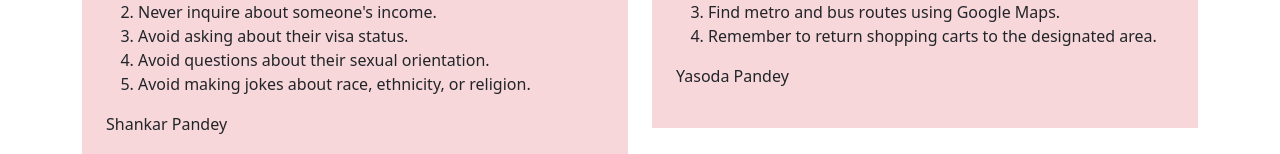
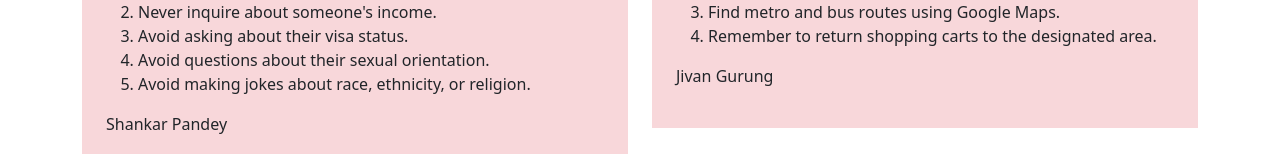
Before and after one commit to shankar12np/janekothiyena, an Angular app: page /new-in-community in a window 1280 px wide. Shown: the part 213-367 px from the top of the page. Built offline with nearby package versions, Linux system fonts and the light colour scheme.

Commit message:
jivan added

```diff
--- a/src/app/new-in-community/new-in-community.component.ts
+++ b/src/app/new-in-community/new-in-community.component.ts
@@ -27,7 +27,7 @@ export class NewInCommunityComponent {
         "Find metro and bus routes using Google Maps.",
         "Remember to return shopping carts to the designated area.",
       ],
-      writer: 'Yasoda Pandey'
+      writer: 'Jivan Gurung'
     },
     {
       title: 'Tip 3',
```
